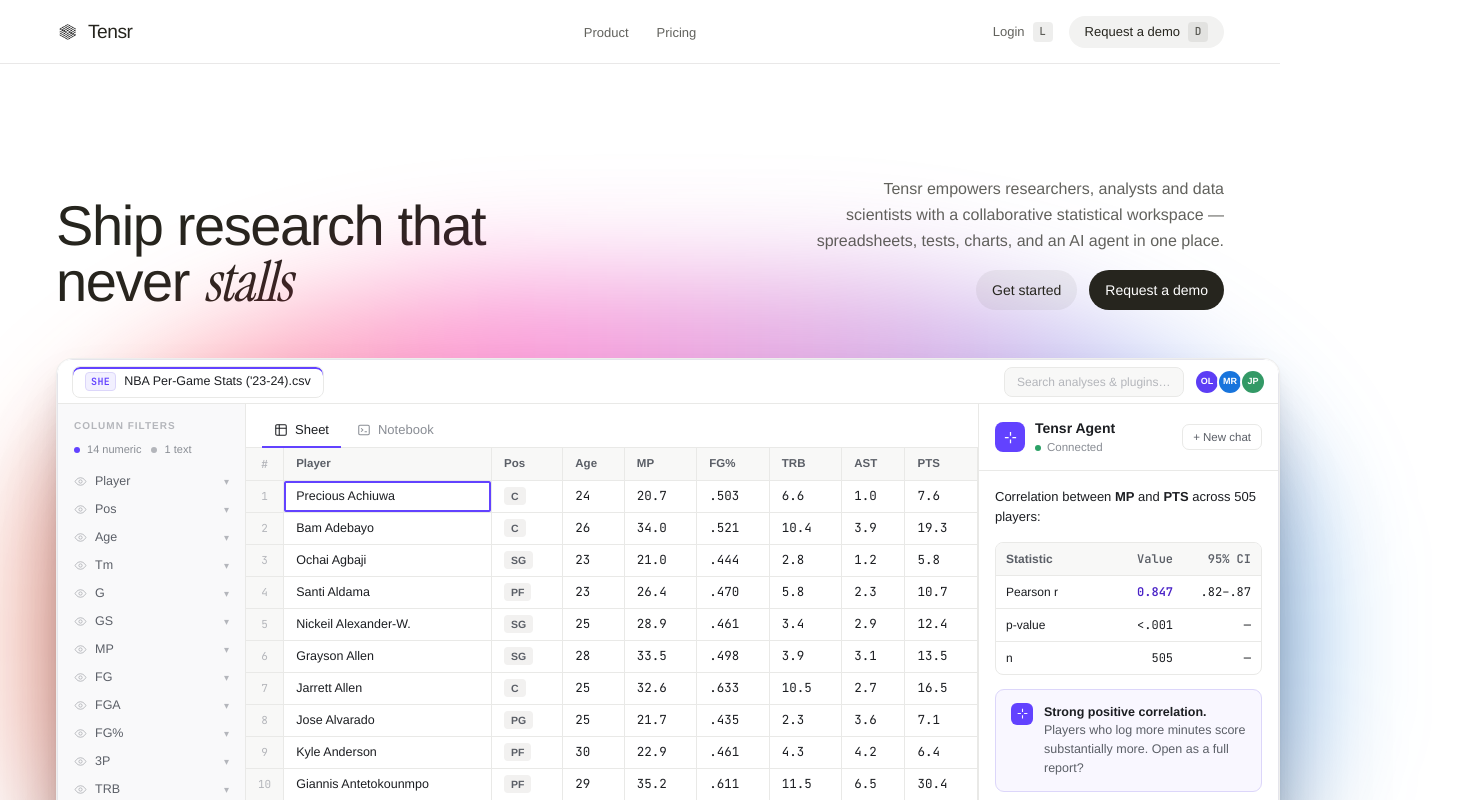
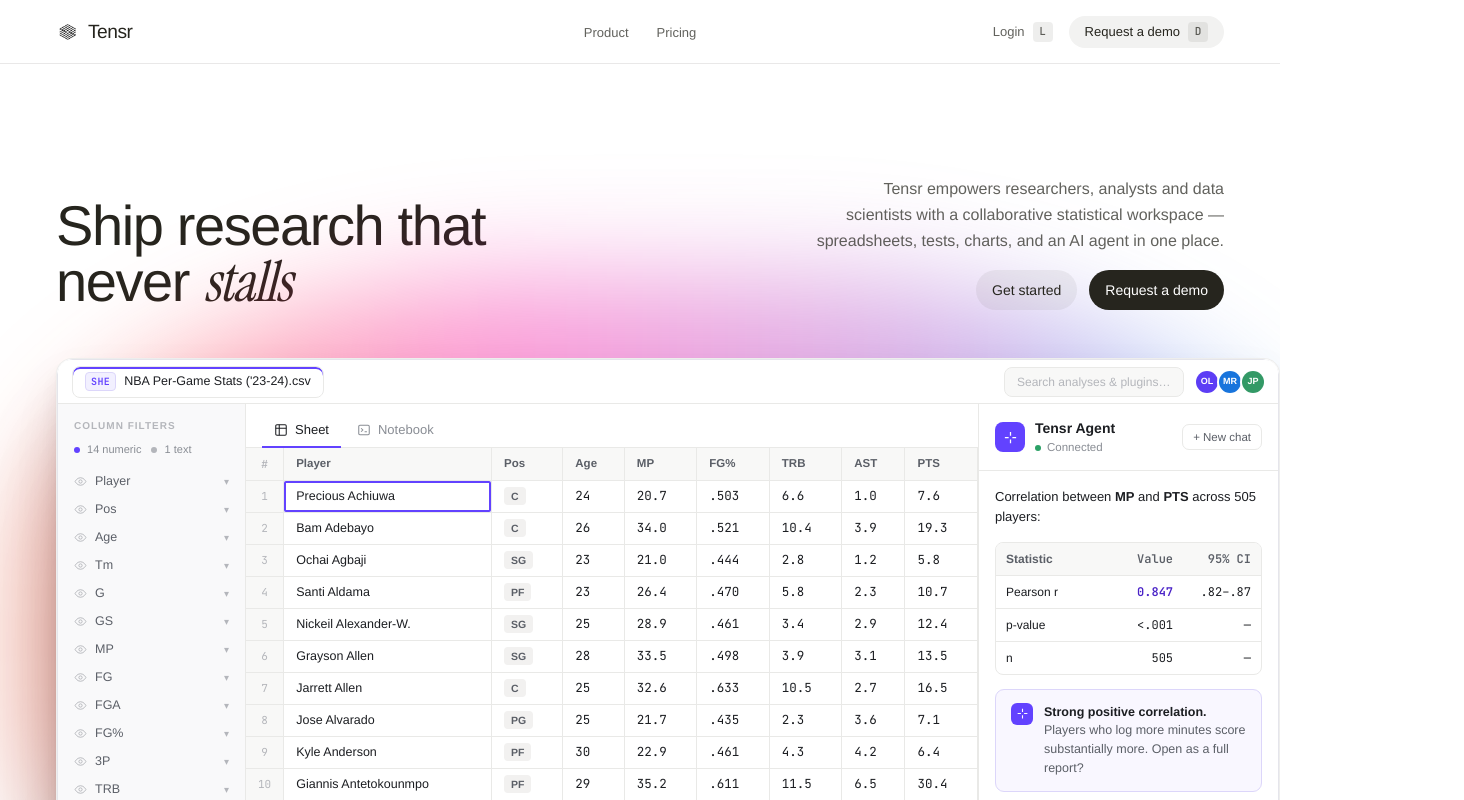
Before and after one commit to tensr-xyz/tensr-landing-ui, a Next.js app: page / in a window 1280 px wide. Shown: the top 800 px of the page, 1464 px wide, since content can reach past the window. Built offline with nearby package versions, Linux system fonts and the light colour scheme; a web font is replaced by a local one.

Commit message:
fix: prevent horizontal scroll on the landing home page
Clip intentional hero bleed overflow so the page no longer scrolls on the X axis.

Co-authored-by: Cursor <cursoragent@cursor.com>

```diff
--- a/app/globals.css
+++ b/app/globals.css
@@ -141,6 +141,7 @@
 html {
   color-scheme: light;
   background: var(--page);
+  overflow-x: clip;
 }
 
 body {
@@ -149,6 +150,7 @@ body {
   font-family: var(--font-sans);
   -webkit-font-smoothing: antialiased;
   -moz-osx-font-smoothing: grayscale;
+  overflow-x: clip;
 }
 
 ::selection {
@@ -789,7 +791,7 @@ body {
   display: flex;
   width: 100%;
   flex-shrink: 0;
-  overflow: visible;
+  overflow-x: clip;
   padding-bottom: 6rem;
 }
 
@@ -799,7 +801,6 @@ body {
   max-width: var(--max-width);
   margin-left: auto;
   margin-right: auto;
-  overflow: visible;
 }
 
 /* Color gradient behind the mock — wraps top + bottom */
--- a/components/templates/home/index.tsx
+++ b/components/templates/home/index.tsx
@@ -98,9 +98,9 @@ function DeepMock({ type }: { type: 'workspace' | 'report' | 'collab' }) {
 
 export const HomeTemplate = () => {
   return (
-    <div className="flex flex-1 flex-col bg-page text-text-primary">
+    <div className="flex flex-1 flex-col overflow-x-clip bg-page text-text-primary">
       {/* Hero */}
-      <section className="relative pb-8 pt-10 md:pb-12 md:pt-14 lg:pt-28">
+      <section className="relative overflow-x-clip pb-8 pt-10 md:pb-12 md:pt-14 lg:pt-28">
         <div className="relative mx-auto max-w-[var(--max-width)] page-pad">
           <div className="mb-10 flex flex-col items-start justify-between gap-6 md:mb-12 lg:flex-row lg:items-end lg:gap-0">
             <h1 className="max-w-xl text-[2.75rem] leading-none font-medium tracking-tight text-text-primary sm:text-5xl md:text-[3.5rem] lg:text-[3.5rem]">
```
